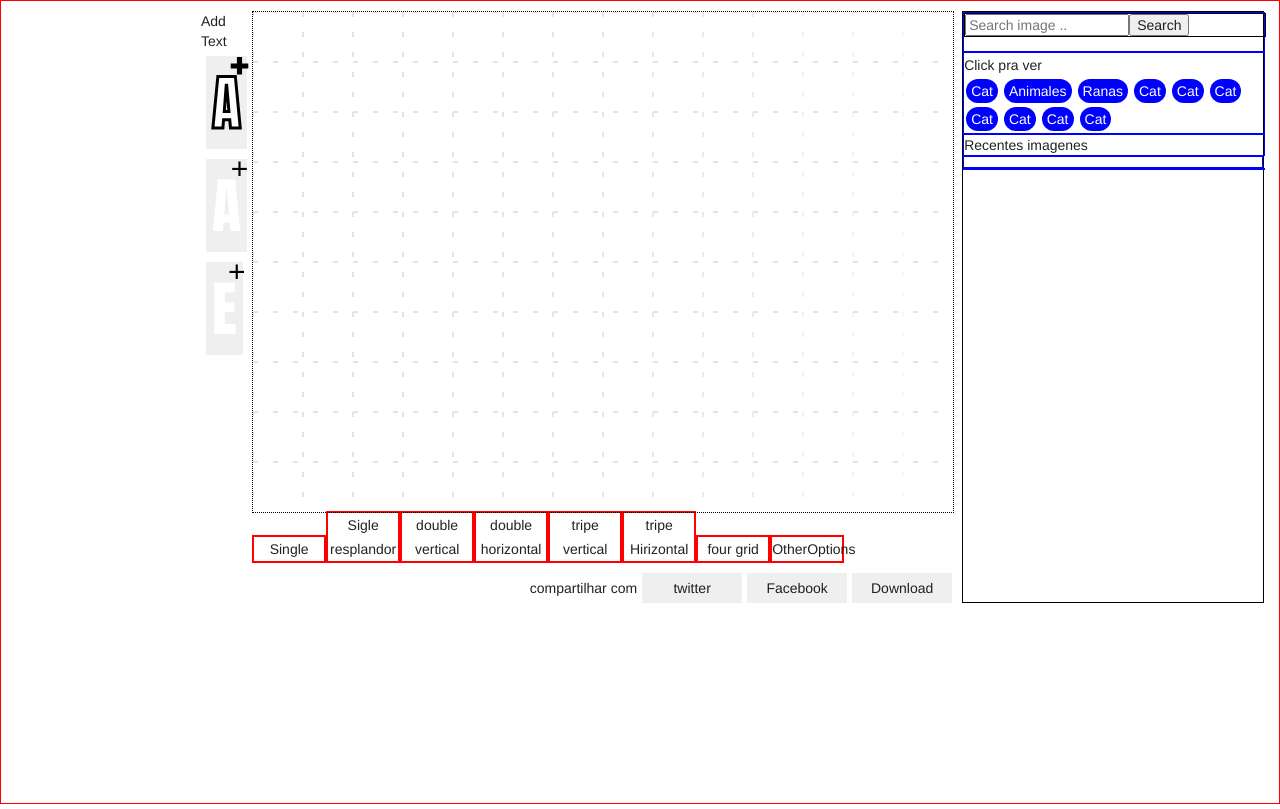
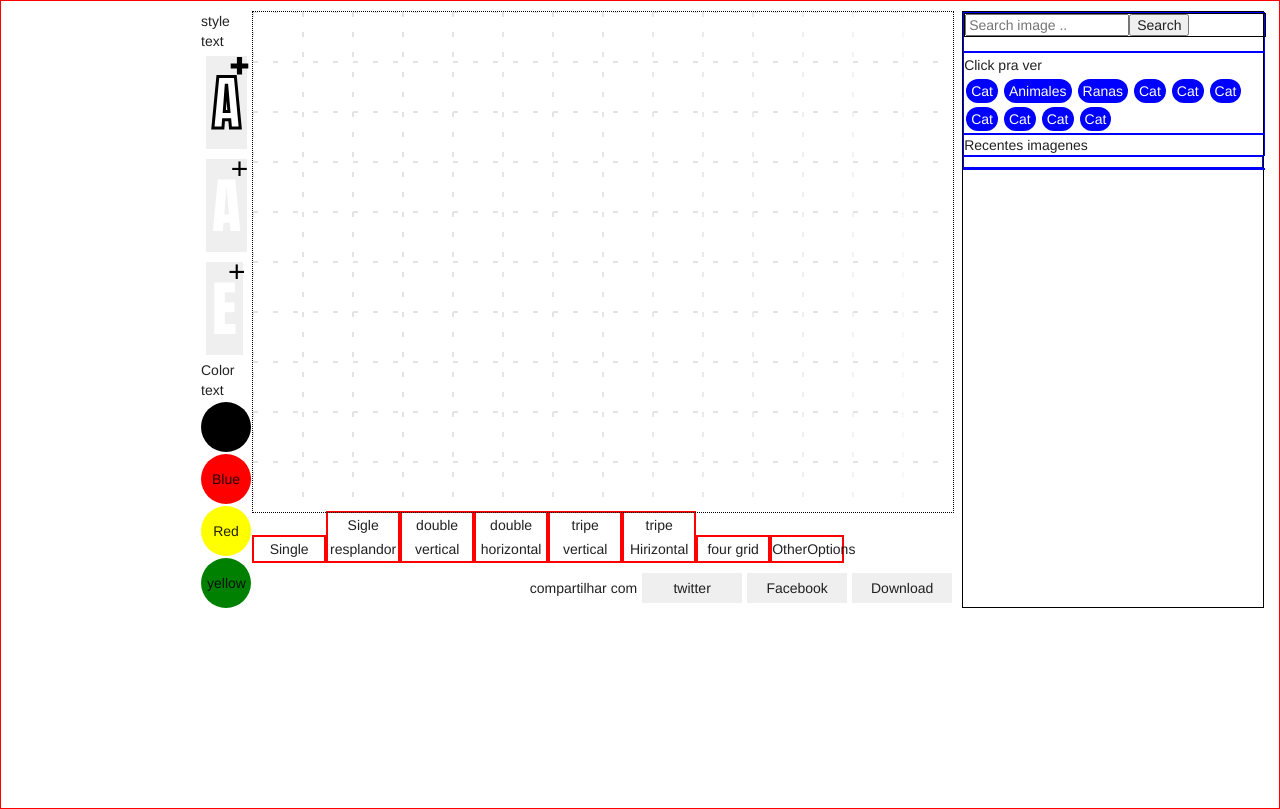
Before and after one commit to Dalttony/majomegazine, a CodeIgniter app: page /database/ in a window 1280 px wide. Run offline with CodeIgniter, Linux system fonts and the light colour scheme; some libraries are stand-ins or nearby versions.

Commit message:
Working with color into text, the lacking to work when the user select the text

```diff
--- a/assets/css/style.css
+++ b/assets/css/style.css
@@ -144,7 +144,41 @@ container of text style
 	height: 500px;
 	position: relative;
 }
-.buttomtext{
+/*Text style*/
+.bt{
+	/*General style for the button */
+	position: relative;
+	border: none;
+	margin-top: 2px;
+	 text-decoration: none;
+	 text-align: center;
+	 box-sizing: border-box;
+	 -webkit-box-sizing: border-box;
+	-o-box-sizing: border-box;
+	 -ms-box-sizing: border-box;
+}
+.coltex{
+	width: 50px;
+	height: 50px;
+	border-radius: 100%;
+	-webkit-border-radius: 100%;
+	-moz-border-radius: 100%;
+	-o-border-radius: 100%;
+	-ms-border-radius: 100%;
+}
+#cl1{
+	background-color: black;
+}
+#cl2{
+	background-color: red;
+}
+#cl3{
+	background-color: yellow;
+}
+#cl4{
+	background-color: green;
+}
+.buttontext{
 	position: relative;
 	border: none;
 	 color: white;
--- a/assets/js/build/majoview.js
+++ b/assets/js/build/majoview.js
@@ -56,7 +56,6 @@ var majo = majo || {};
 				"div",
 				{ id: "ImageSeacrhed" },
 				dataimage.map(function (data) {
-					console.log(data);
 					return React.createElement(ImagenMeme, { key: data.id, onkey: data.id, data: data, onNew: self.onNewImagen });
 				})
 			);
@@ -230,6 +229,9 @@ var majo = majo || {};
 		addNewTextMeme: function (evt) {
 			majo.observer.notify("newText", 1);
 		},
+		addColorText: function (evt) {
+			majo.creator.setColorText(evt.target.id);
+		},
 		addNewTextStandar: function (evt) {
 			majo.observer.notify("newText", 2);
 		},
@@ -256,6 +258,7 @@ var majo = majo || {};
 			var rowstyle = [];
 			var data = this.state.imglist;
 			var self = this;
+			var clsname = 'coltex bt';
 			return React.createElement(
 				"div",
 				null,
@@ -288,21 +291,50 @@ var majo = majo || {};
 					React.createElement(
 						"div",
 						{ id: "textsyle" },
-						"Add Text",
+						React.createElement(
+							"span",
+							null,
+							"style text"
+						),
 						React.createElement(
 							"button",
-							{ onClick: this.addNewTextMeme, className: "buttomtext", id: "memetext" },
+							{ onClick: this.addNewTextMeme, className: "buttontext bt", id: "memetext" },
 							"A"
 						),
 						React.createElement(
 							"button",
-							{ onClick: this.addNewTextStandar, className: "buttomtext", id: "standard" },
+							{ onClick: this.addNewTextStandar, className: "buttontext bt", id: "standard" },
 							"A"
 						),
 						React.createElement(
 							"button",
-							{ onClick: this.editimage, className: "buttomtext", id: "share" },
+							{ onClick: this.editimage, className: "buttontext bt", id: "share" },
 							"E"
+						),
+						React.createElement(
+							"span",
+							null,
+							"Color text"
+						),
+						React.createElement(
+							"button",
+							{ onClick: this.addColorText, className: "coltex bt", id: "cl1" },
+							"Black"
+						),
+						React.createElement(
+							"button",
+							{ onClick: this.addColorText, className: "coltex bt", id: "cl2" },
+							"Blue"
+						),
+						React.createElement(
+							"button",
+							{ onClick: this.addColorText, className: "coltex bt", id: "cl3" },
+							"Red"
+						),
+						React.createElement(
+							"button",
+							{ onClick: this.addColorText, className: "coltex bt", id: "cl4" },
+							"yellow"
 						)
 					),
 					React.createElement(
--- a/assets/js/majo.js
+++ b/assets/js/majo.js
@@ -13,6 +13,12 @@ majo.creator = majo.creator || {};
 		idsvg: "sgvcanvas",
 		padding:10, //Padding Canvas
 		maximg:8 //Maximun number into canvas
+	};
+	var colortext = {
+		cl1: "#000000",
+		cl2: "#FF0000",
+		cl3: "#FFFF00",
+		cl4: "#008000"
 	};
 	var self = this;
 	var sizsquad=10;
@@ -81,7 +87,8 @@ majo.creator = majo.creator || {};
 		this.ctx = this.cvtext.getContext("2d");
 		this.root = document.getElementById("contenttext");
 		this.ele = document.createElement("div");
-		var current = null;
+		var x,y;
+		var down=false; //know when the user clicked
 		this.id=id;
 		var self = this;
 		var color={
@@ -93,9 +100,9 @@ majo.creator = majo.creator || {};
 			current:"rgb(0,0,0)"
 		};
 		var font={
-			size:60,
-			color:"rgb(255,255,255)",
-			letter:"Impact, Arial Black"
+			size: 60,
+			color: "rgb(255,255,255)",
+			letter: "Impact, Arial Black"
 		};
 		var pos={
 			x:10,
@@ -124,7 +131,7 @@ majo.creator = majo.creator || {};
 		this.getLines = function(){
 			return lines;
 		}
-		this.getFont=function(){
+		this.getFont = function(){
 			return font;
 		};
 
@@ -169,13 +176,11 @@ majo.creator = majo.creator || {};
 		this.onClick = function(evt){
 
 		};
-		var x,y;
 
 		this.onMouseMove = function(evt){
 
 			//console.log(evt.offsetHeight+"-h w-"+evt.offsetWidth);
-
-			if(currenttext){
+			if(down){
 				if((currenttext.getPos().x > 0  &&  currenttext.getPos().x + evt.target.offsetWidth <= conf.cvw ) && (currenttext.getPos().y > 0  &&  currenttext.getPos().y + evt.target.offsetHeight <= conf.cvh)){
 
 						x = currenttext.getPos().x;
@@ -185,8 +190,6 @@ majo.creator = majo.creator || {};
 				}else{
 					currenttext.getPos().x = x;
 					currenttext.getPos().y = y;
-					console.log(currenttext.getPos().x+evt.target.offsetWidth,conf.cvw);
-					console.log(currenttext.getPos().y+evt.target.offsetWidth,conf.cvh);
 				}
 				evt.target.style.left = currenttext.getPos().x+"px";
 				evt.target.style.top = currenttext.getPos().y+"px";
@@ -199,7 +202,7 @@ majo.creator = majo.creator || {};
 
 			evt.target.setAttribute("contentEditable","false");
 			evt.target.removeAttribute("resize");
-
+			//establishing the current text
 			self.setCurrenttext(evt.target.id.split("-")[1]);
 			//calculate distance of mouse position event and text bound
 			this.disxw =  evt.target.offsetWidth - evt.offsetX;
@@ -214,11 +217,13 @@ majo.creator = majo.creator || {};
 			evt.target.style.cursor ="move";
 		};
 		this.onMouseUp = function(evt){
+			down = false;
 			evt.target.className +=" active";
 			evt.target.setAttribute("contentEditable","true");
 			evt.target.style.cursor ="auto";
 			evt.target.focus();
-			currenttext= null;
+
+			//currenttext= null;
 		};
 		this.onClick = function(evt){
 
@@ -227,11 +232,12 @@ majo.creator = majo.creator || {};
 			evt.target.className +=" active";
 		};
 		this.onMouseLeave = function(evt){
-			current = null;
+			down = false;
 			evt.target.className ="text "+self.getClass();
 		};
 
 		this.setCurrenttext = function(id){
+
 			var len = textsource.length;
 			if( len > 0)
 			{
@@ -240,7 +246,7 @@ majo.creator = majo.creator || {};
 					//if((x > textsource[i].getPos().x && x < (textsource[i].getPos().x+textsource[i].getPos().w)) && (y > textsource[i].getPos().y && y < (textsource[i].getPos().y + textsource[i].getPos().h))){
 					if(id == textsource[i].id){
 						if(currenttext === textsource[i]){
-
+							down = true;
 							return currenttext;
 						}
 						else{
@@ -346,11 +352,12 @@ majo.creator = majo.creator || {};
 			str+="</div>";
 			return str;
 		},
-		add:function(){
+		add : function(){
 			this.ele.className = "text active "+this.getClass();
 			this.ele.id="text-"+this.id;
 			this.ele.setAttribute("contentEditable","true");
 			this.ele.setAttribute("xmlns","http://www.w3.org/1999/xhtml");
+			this.ele.style.color = this.getFont().color;
 			this.ele.style.minWidth="10px";
 			this.ele.width = conf.cvw+"px";
 			this.ele.style.minHeight=this.getSquare().minh+"px";
@@ -378,7 +385,7 @@ majo.creator = majo.creator || {};
 			this.ele.onresize = this.onResize;
 			this.ele.focus();
 		},
-		draw:function(id){
+		draw : function(id){
 			var d = document.getElementById("middle");
 			d.setAttribute("xmlns","http://www.w3.org/1999/xhtml");
 
@@ -414,6 +421,10 @@ majo.creator = majo.creator || {};
 			 //window.open(canvas.toDataURL());
 			 // self.root.removeChild(self.ele);
 			}
+		},
+		setColorText : function(color){
+			this.getFont()['color'] = color;
+			this.ele.style.color = colortext[color];
 		}
 	};
 
@@ -507,9 +518,7 @@ majo.creator = majo.creator || {};
 					ctx.fillText(str,x,y);
 			}
 		};*/
-		this.setColorText = function(id){
-
-		};
+
 		Text.call(this,id);
 	};
 
@@ -847,12 +856,13 @@ majo.creator = majo.creator || {};
 //section for to enable or to disable text and image
 
 	this.newText = function(type){
-		if(type==1){
-			var text = new TextMeme(textsource.length);
+
+		if(type==1){//TYPE variable indicates if text is type general meme or normal
+			currenttext = new TextMeme(textsource.length);
 		}else{
-			var text = new TextStandard(textsource.length);
-		}
-		textsource.push(text);
+			currenttext = new TextStandard(textsource.length);
+		}
+		textsource.push(currenttext);
 	};
 	this.getImageLength = function(){
 		return imagenSorce.length;
@@ -918,7 +928,6 @@ majo.creator = majo.creator || {};
 	this.create = function(){
 		if(textsource.length == 0)
 		{
-			console.log("Entra");
 			majo.observer.receiveNotify("createdMeme", canvas.toDataURL());
 		}else{
 
@@ -1490,7 +1499,6 @@ majo.creator = majo.creator || {};
 			for (; i < len; i++) {
 				if((x > imagenSorce[i].x && x < (imagenSorce[i].x+imagenSorce[i].w)) && (y > imagenSorce[i].y && y < (imagenSorce[i].y + imagenSorce[i].h))){
 					if(currentImage === imagenSorce[i]){
-
 						return currentImage;
 					}
 					else{
@@ -1508,6 +1516,13 @@ majo.creator = majo.creator || {};
 		}
 	};
 
+	this.setColorText = function(color){
+		if(currenttext){
+			currenttext.setColorText(color);
+		}else{
+			console.log("There isn't current Text");
+		}
+	};
 
 //**--------------- Finish event interact
 	this.getCurrent = function(){
@@ -1571,7 +1586,6 @@ majo.creator = majo.creator || {};
 	  	mousemove:function(evt){
 	  		var target = evt.target;
 	  		if(currentImage){
-
 		  		var x = evt.offsetX;
 		  		var y = evt.offsetY;
 	  			//it's drawing a rectangle for the cut
@@ -1641,6 +1655,7 @@ majo.creator = majo.creator || {};
 	  	wheel:function(evt){
 
 	  	},
+	  	// this event handles the drag and drop into canvas
 	  	drop:function(evt){
 
 			var files = evt.dataTransfer.files;
@@ -1661,6 +1676,7 @@ majo.creator = majo.creator || {};
 						if(i<len){
 							if(files[i].type.indexOf("image")>=0){
 								name = files[i].name.split(".")[0];
+								//when the user drops several images into canvas, it iterated the images for drawing
 								fr.readAsDataURL(files[i]);
 							}
 						}
@@ -1674,7 +1690,6 @@ majo.creator = majo.creator || {};
 					}
 			}else{
 				if(evt.dataTransfer.getData("text")){
-					console.log(evt.dataTransfer.getData());
 					var strimage = evt.dataTransfer.getData("text");
 					//veryfy if the source type if jgp or png
 					if(strimage.match(/jpg|png/)){
```
Also changed, not shown: other parts of assets/css/style.css (+35 -6 lines), assets/js/build/view.js (+13 -7 lines).
